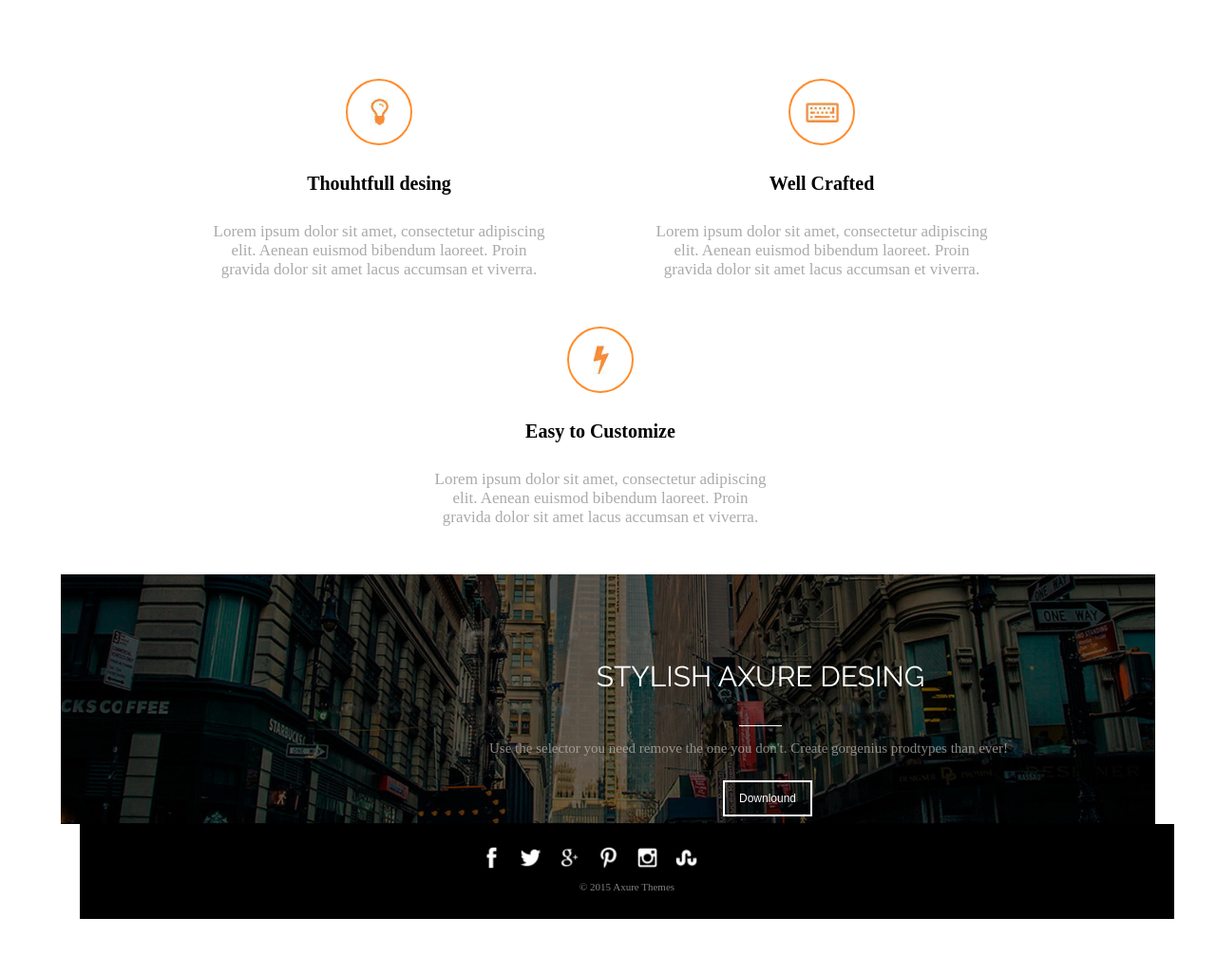
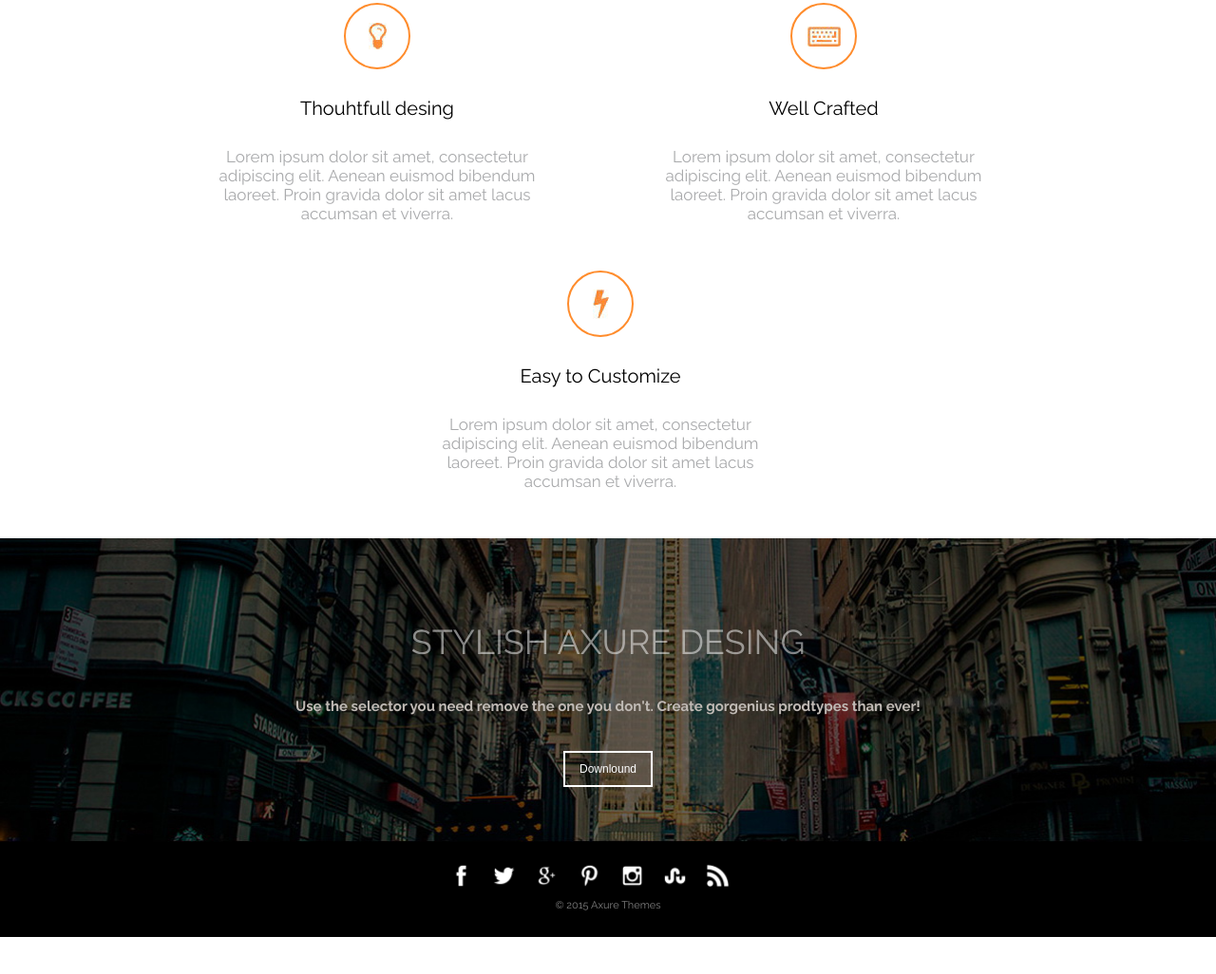
Before and after one commit to FilNadezhda/lesson_3, a plain HTML site: page index.html in a window 1280 px wide. Shown: the part 274-1300 px from the top of the page at 95% size. Drawn offline with Linux system fonts and the light colour scheme.

Commit message:
Add files via upload

```diff
--- a/index.html
+++ b/index.html
@@ -4,10 +4,9 @@
     <meta charset="UTF-8">
     <meta name="viewport" content="width=device-width, initial-scale=1.0">
     <link rel="stylesheet" href="./style/main.css">
-    <link href="https://fonts.googleapis.com/css2?family=Open+Sans:wght@400;700&family=Raleway&display=swap" rel="stylesheet">
+    <link href="https://fonts.googleapis.com/css2?family=Raleway:wght@300;400;700&display=swap" rel="stylesheet">
     <title>Lesson_3</title>
   </head>
-
 
     <body>
 
@@ -41,16 +40,17 @@
           <p>Lorem ipsum dolor sit amet, consectetur adipiscing
              elit. Aenean euismod bibendum laoreet. Proin gravida
              dolor sit amet lacus accumsan et viverra.</p>
+
         </div>
-
-        <div class="picture">
-          <img src="./img/picture.jpg" alt="picture">
-          <div class="text">
-          <h1 class="picture-text"> STYLISH AXURE DESING</h1>
-          <h2 class="text-small"> Use the selector you need remove the one you don't.  Create gorgenius prodtypes than ever!</h2>
+          <div class="mask">
+          <div class="picture">
+          <h2 class="picture-text"> STYLISH AXURE DESING</h2>
+          <h3 class="text-small"> Use the selector you need remove the one you don't. Create gorgenius prodtypes than ever!</h3>
           <button> Downlound </button>
-          </div>
         </div>
+        </div>
+        </main>
+      </div>
 
       <footer>
 
@@ -67,9 +67,7 @@
          <div class="ftt">
         <p class="footer-text"> &#169; 2015 Axure Themes</p>
     </div>
-  </div>
+</div>
   </footer>
-      </main>
-</div>
 </body>
 </html>
--- a/style/main.css
+++ b/style/main.css
@@ -1,20 +1,13 @@
 *{
  box-sizing: border-box;
  margin: 0;
-
 }
 
 .container {
  text-align: center;
  width: 100%;
- font-size: 0;
- font-family: 'Open sans' sans-serif;
 }
-body {
- margin: 0 auto;
- font-size: 0;
 
-}
 /*HEADER
 ======================================*/
 header {
@@ -22,11 +15,11 @@ header {
 }
 
 h1 {
- font-family: 'Raleway',  sans-serif;
+  font-family: 'Raleway', sans-serif;
  font-weight: lighter;
  font-size: 36px;
  color:  #212121;
- text-align: centers;
+
 }
 
 h1::after {
@@ -40,7 +33,7 @@ h1::after {
 
 h2 {
  font-size: 14px;
- font-family: 'Raleway' sans-serif;
+ font-family: 'Raleway', sans-serif;
  font-weight: lighter;
  color: #86878B; opacity: 0.5;
  margin: 38px;
@@ -48,11 +41,6 @@ h2 {
 
 /*MAIN
 ====================================*/
-main {
- font-size: 0;
- margin: 0;
- padding: 80px 0 107px;
-}
 
 .block {
  display: inline-block;
@@ -60,6 +48,7 @@ main {
  width: 450px;
  margin: 0 16px 50px 0;
  padding: 0 50px 0 50px;
+
 }
 
 .circle {
@@ -85,44 +74,41 @@ main {
 
 h4 {
  font-size: 20px;
- font-weight: 400px;
- font-family: 'Raleway' sans-serif;
+ font-weight: 400;
+ font-family: 'Raleway', sans-serif;
  margin: 29px auto;
 }
 
 p {
- font-family: 'Raleway' sans-serif;
+ font-family: 'Raleway', sans-serif;
  font-size: 17px;
- font-weight: 400px;
+ font-weight: 400;
  color:#A9AAAC;
 }
 
-.picture {
+.mask {
+ background: url("../img/picture.jpg");
+ background-size: cover;
  width: 100%;
- margin: 0 auto;
+ height: 320px;
  position: relative;
 
  }
 
-img {
- width: 90%;
+ .picture {
+
+   position: absolute;
+
+ width: 100%;
+ height: 320px;
  }
-
-.text {
- position: absolute;
- top:90px;
- left:450px;
+.picture-text {
+ color:#FFFFFF;
+ font-family: 'Raleway', sans-serif;
  text-align: center;
-
-}
-
-.picture-text {
- color: #FFFFFF;
- font-family: 'Raleway' lighter sans-serif;
- font-weight: 300;
- font-size: 30px;
- margin-left: 40px;
-
+ font-weight:400;
+ font-size: 36px;
+ padding-top: 50px;
 }
 
 .picture-text::after {
@@ -130,17 +116,19 @@ img {
   border-bottom: 1px #FFFFFF solid;
   width: 45px;
   text-align: center;
- border-top: 50px;
+
   line-height: 10px;
  }
 
+
+
 .text-small {
  font-size: 15px;
- font-family: 'Raleway' sans-serif;
- font-weight: 400px;
- color: #C0BAB5;opacity: 0.7;
- padding: 15px;
- margin: 0 35px 10px 50px;
+ font-family: 'Raleway',sans-serif;
+ font-weight: 700;
+ text-align: center;
+ color: #C0BAB5;
+ margin: 38px;
 }
 
 button {
@@ -153,17 +141,16 @@ button {
  background-color: transparent;
  padding: 10px 15px;
  text-decoration: none;
- margin-left: 55px;
+
  }
-
 
 /*FOOTER
 ==========================*/
 footer {
- width: 90%;
+ width: 100%;
  height: 100px;
- margin-left: 84px;
- margin-bottom: 50px;
+ margin: 0 auto;
+ text-align: center;
  background: black;
 }
 
@@ -225,7 +212,7 @@ ul {
 }
 
 .icon--rss {
- background:url("../icon/rss.png") no-repeat;
+ background:url("../img/rss.png") no-repeat;
  background-size:  contain;
 }
 
```
Lines whose indentation alone changed are shown as unchanged.
